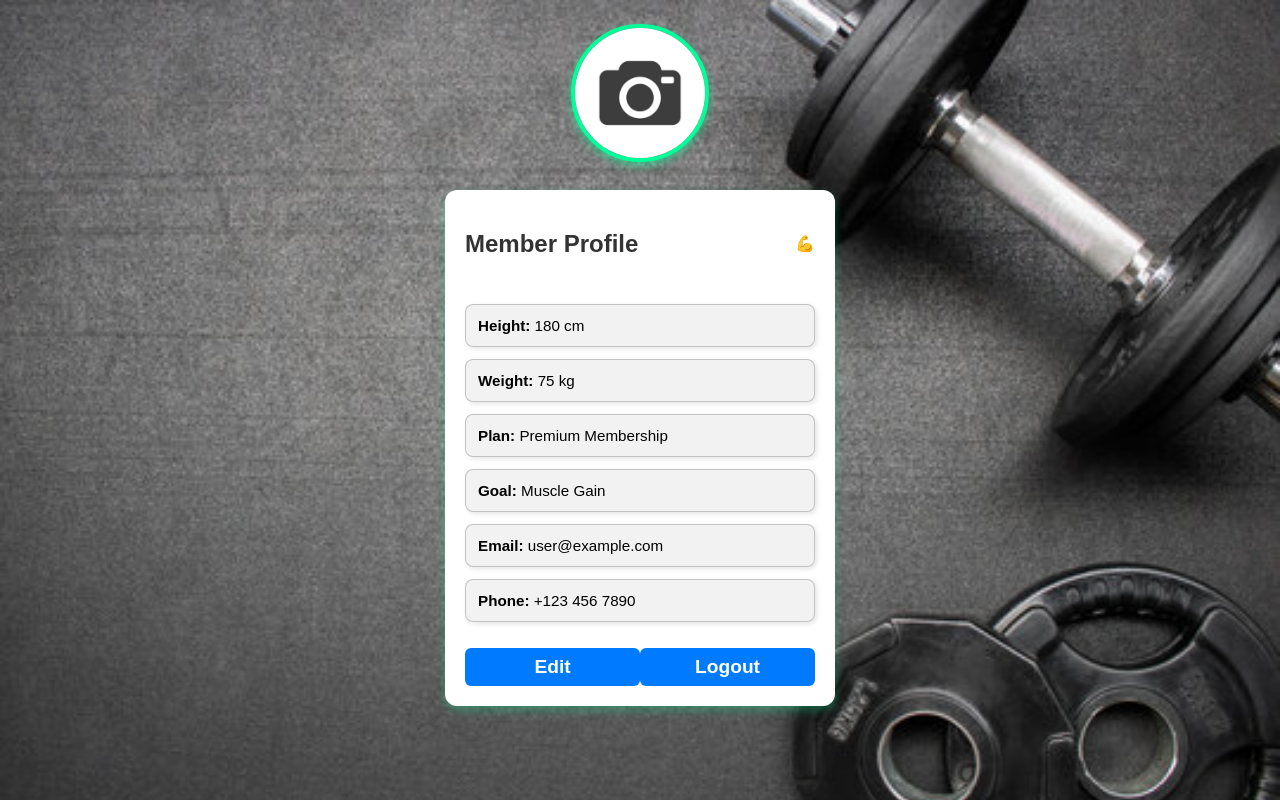
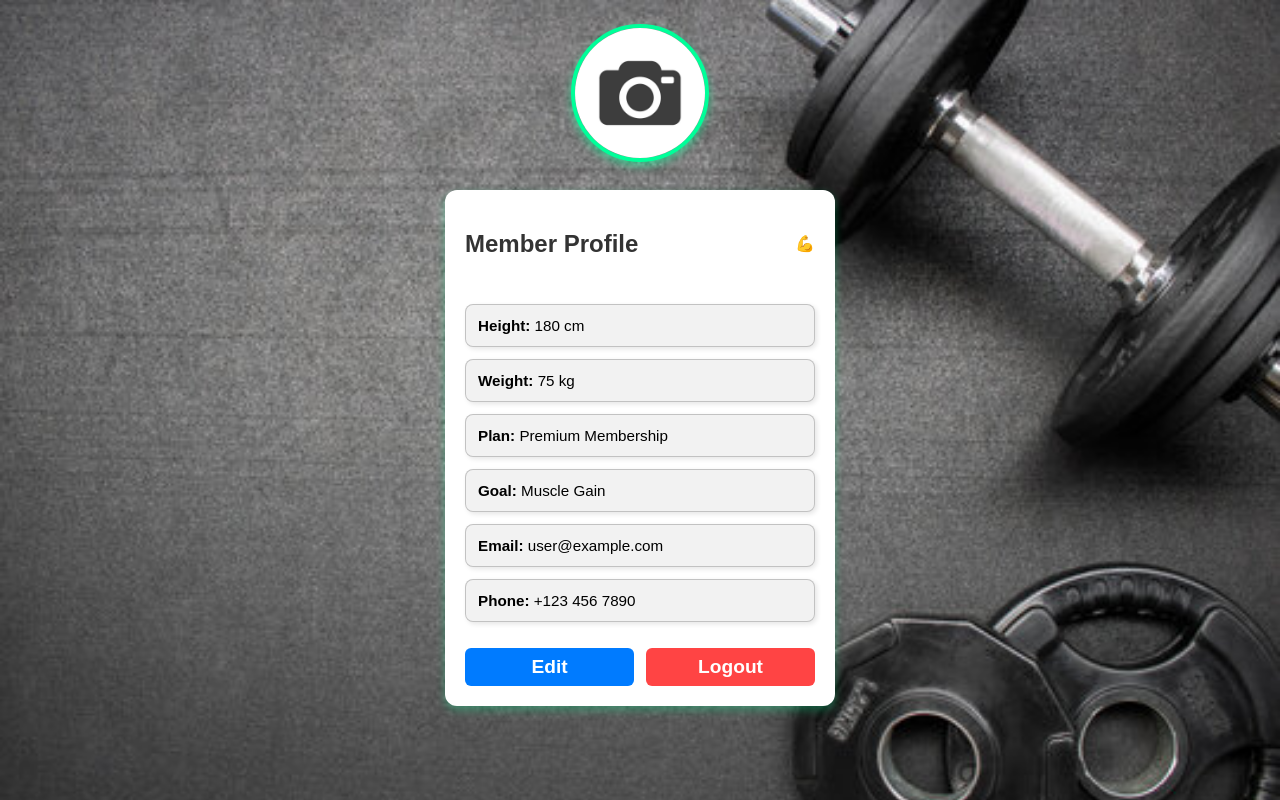
Before and after one commit to wassimhassan/Frontend, a React (Create React App) app: page /profile in a window 1280 px wide. Built offline with nearby package versions, Linux system fonts and the light colour scheme.

Commit message:
profile card modified

```diff
--- a/src/components/ProfileCard.css
+++ b/src/components/ProfileCard.css
@@ -152,9 +152,10 @@ body {
     display: flex;
     justify-content: space-between;
     margin-top: 16px;
+    gap: 12px;
   }
 
-  .edit-btn, .save-btn, .logout-btn {
+  .profile-edit-btn, .profile-save-btn, .profile-logout-btn {
     padding: 8px 12px;
     border: none;
     border-radius: 6px;
@@ -163,31 +164,31 @@ body {
     transition: background 0.3s ease-in-out;
   }
 
-  .edit-btn {
+  .profile-edit-btn {
     background: #007bff;
     color: white;
   }
 
-  .edit-btn:hover {
+  .profile-edit-btn:hover {
     background: #0056b3;
   }
 
-  .save-btn {
+  .profile-save-btn {
     background: #00ff99;
     color: black;
   }
 
-  .save-btn:hover {
+  .profile-save-btn:hover {
     background: #00cc77;
   }
 
-  .logout-btn {
-    background: #007bff;
+  .profile-logout-btn {
+    background: #ff4444;
     color: white;
   }
 
-  .logout-btn:hover {
-    background:#007bff;
+  .profile-logout-btn:hover {
+    background: #cc0000;
   }
 
   /* Membership Status */
--- a/src/components/ProfileCard.js
+++ b/src/components/ProfileCard.js
@@ -63,11 +63,11 @@ const ProfileCard = () => {
 
         <div className="profile-actions">
           {editing ? (
-            <button onClick={() => setEditing(false)} className="save-btn">Save</button>
+            <button onClick={() => setEditing(false)} className="profile-save-btn">Save</button>
           ) : (
-            <button onClick={() => setEditing(true)} className="edit-btn">Edit</button>
+            <button onClick={() => setEditing(true)} className="profile-edit-btn">Edit</button>
           )}
-          <button className="logout-btn">Logout</button>
+          <button className="profile-logout-btn">Logout</button>
         </div>
       </div>
     </div>
```
